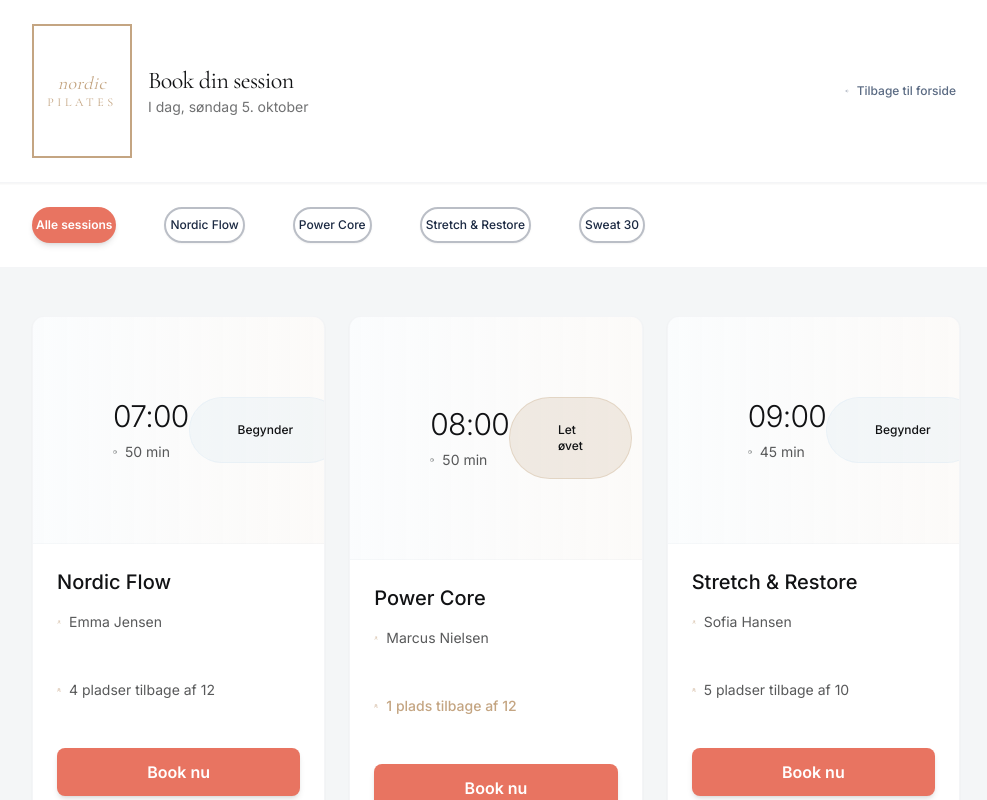
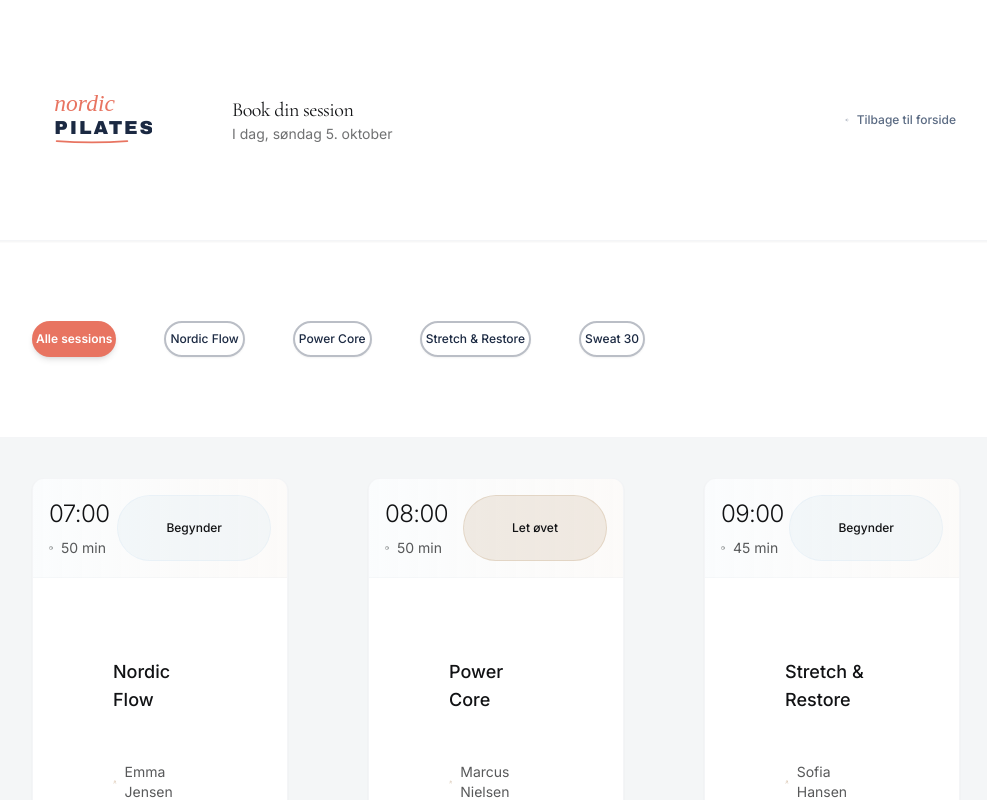
Before and after one commit to YouEx/nordicpilates, a Next.js app: page /booking in a window 1280 px wide. Shown: the top 800 px of the page, without its empty margins (144-1131 px from the left). Built offline with nearby package versions, Linux system fonts and the light colour scheme.

Commit message:
Fix alignment og UX grouping: standardiser paddings, forbedre visual hierarchy

```diff
--- a/app/booking/page.tsx
+++ b/app/booking/page.tsx
@@ -5,6 +5,7 @@ import { Button } from '@/components/ui/button'
 import { Card, CardContent, CardDescription, CardFooter, CardHeader, CardTitle } from '@/components/ui/card'
 import { Dialog, DialogContent, DialogDescription, DialogFooter, DialogHeader, DialogTitle } from '@/components/ui/dialog'
 import { Clock, User, Users, Zap, ArrowLeft } from 'lucide-react'
+import Logo from '@/components/Logo'
 
 type SessionType = 'Nordic Flow' | 'Power Core' | 'Stretch & Restore' | 'Sweat 30'
 type Difficulty = 'Begynder' | 'Let øvet' | 'Udfordrende'
@@ -70,18 +71,12 @@ export default function BookingPage() {
     <main className="min-h-screen bg-porcelain">
       {/* Header */}
       <header className="bg-white border-b border-fog/30 sticky top-0 z-50 shadow-sm">
-        <div className="container-custom py-24">
+        <div className="container-custom py-20">
           <div className="flex items-center justify-between">
-            <div className="flex items-center gap-16">
-              {/* Logo */}
-              <div className="border-[2px] border-[#C4A582] aspect-square flex items-center justify-center p-12 w-[80px]">
-                <h1 className="text-[#C4A582] text-center">
-                  <span className="block text-lg font-light italic tracking-wide leading-none">nordic</span>
-                  <span className="block text-xs uppercase tracking-[0.3em] font-light mt-1 leading-none">PILATES</span>
-                </h1>
-              </div>
+            <div className="flex items-center gap-20">
+              <Logo size="sm" />
               <div>
-                <h1 className="text-2xl font-light text-graphite">Book din session</h1>
+                <h1 className="text-xl font-light text-graphite">Book din session</h1>
                 <p className="text-sm text-graphite/60">I dag, {new Date().toLocaleDateString('da-DK', { weekday: 'long', day: 'numeric', month: 'long' })}</p>
               </div>
             </div>
@@ -97,7 +92,7 @@ export default function BookingPage() {
 
       {/* Filters */}
       <section className="bg-white border-b border-fog/30">
-        <div className="container-custom py-24">
+        <div className="container-custom py-20">
           <div className="flex flex-wrap gap-12">
             <Button
               onClick={() => setFilter('all')}
@@ -154,8 +149,8 @@ export default function BookingPage() {
       </section>
 
       {/* Sessions Grid */}
-      <section className="container-custom py-48">
-        <div className="grid md:grid-cols-2 lg:grid-cols-3 gap-24">
+      <section className="container-custom py-40">
+        <div className="grid md:grid-cols-2 lg:grid-cols-3 gap-20">
           {filteredSessions.map((session) => {
             const remaining = spotsRemaining(session)
             const almostFull = remaining <= 2
@@ -163,10 +158,10 @@ export default function BookingPage() {
 
             return (
               <Card key={session.id} className={`overflow-hidden ${!available && 'opacity-60'}`}>
-                <CardHeader className="bg-gradient-to-r from-ice-blue/10 to-[#C4A582]/5 p-20 border-b border-fog/20">
+                <CardHeader className="bg-gradient-to-r from-ice-blue/10 to-[#C4A582]/5 p-16 border-b border-fog/20">
                   <div className="flex items-center justify-between">
                     <div>
-                      <CardTitle className="text-3xl font-light text-graphite">{session.time}</CardTitle>
+                      <CardTitle className="text-2xl font-light text-graphite">{session.time}</CardTitle>
                       <CardDescription className="flex items-center gap-2 mt-2">
                         <Clock className="w-4 h-4" />
                         {session.duration} min
@@ -178,9 +173,9 @@ export default function BookingPage() {
                   </div>
                 </CardHeader>
 
-                <CardContent className="p-24">
-                  <h3 className="text-xl font-medium text-graphite mb-16">{session.type}</h3>
-                  <div className="space-y-12 mb-24">
+                <CardContent className="p-20">
+                  <h3 className="text-lg font-medium text-graphite mb-12">{session.type}</h3>
+                  <div className="space-y-8">
                     <div className="flex items-center gap-8 text-sm text-graphite/70">
                       <User className="w-4 h-4 text-[#C4A582]" />
                       <span>{session.instructor}</span>
@@ -194,7 +189,7 @@ export default function BookingPage() {
                   </div>
                 </CardContent>
 
-                <CardFooter className="p-24 pt-0 flex-col gap-8">
+                <CardFooter className="p-20 pt-0 flex-col gap-8">
                   <Button
                     onClick={() => handleBooking(session)}
                     disabled={!available}
```
Also changed, not shown: app/page.tsx (+39 -42 lines).
